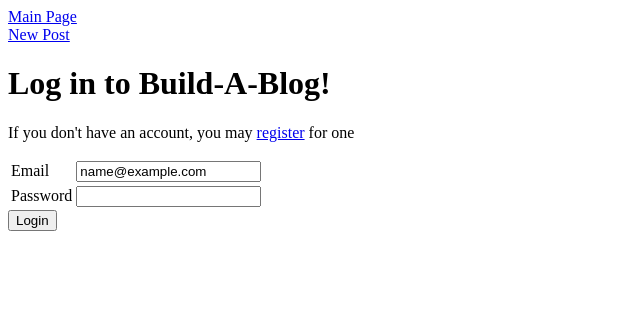
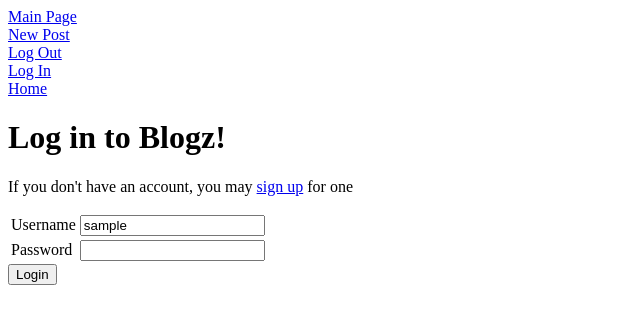
Before and after one commit to mc0101/blogz, a Flask app: template templates/login.html in a window 1280 px wide. Shown: the top 324 px of the page, without its empty margins (0-640 px from the left). Run offline with Flask 2, Linux system fonts and the light colour scheme; the visitor is signed in with stand-in values (Sample User, id 1); tables that the repository leaves empty hold one stand-in row (values such as "Sample post"); the template is opened without the code that fills it: most values are stand-ins (such as "Sample title", 1, 10 or a date in 2020).

Commit message:
passed first functionality check

```diff
--- a/main.py
+++ b/main.py
@@ -3,7 +3,7 @@ from flask_sqlalchemy import SQLAlchemy
 
 app = Flask(__name__)
 app.config['DEBUG'] = True
-app.config['SQLALCHEMY_DATABASE_URI'] = 'mysql+pymysql://blogz:blogz@localhost:8889/build-a-blog'
+app.config['SQLALCHEMY_DATABASE_URI'] = 'mysql+pymysql://blogz:blogz@localhost:8889/blogz'
 app.config['SQLALCHEMY_ECHO'] = True
 db = SQLAlchemy(app)
 app.secret_key = 'abcdefg'
@@ -21,56 +21,67 @@ class Blog(db.Model):
 
 class User(db.Model):
     id = db.Column(db.Integer, primary_key = True)
-    email = db.Column(db.String(120), unique=True)
+    username = db.Column(db.String(120), unique=True)
     password = db.Column(db.String(120))
-    posts = db.relationship('Blog', backref='owner')
+    blogs = db.relationship('Blog', backref='owner')
 
-    def __init__(self, email, password):
-        self.email = email
+    def __init__(self, username, password):
+        self.username = username
         self.password = password
 
 @app.before_request
 def require_login():
-    allowed_routes = ['login', 'register']
-    if request.endpoint not in allowed_routes and 'email' not in session:
+    allowed_routes = ['login', 'signup', 'index', 'mainblog']
+    '''add mainblog to the above dictionary at some point'''
+    if request.endpoint not in allowed_routes and 'username' not in session:
         return redirect('/login')
 
 @app.route('/login', methods=['POST', 'GET'])
 def login():
     if request.method == 'POST':
-        email = request.form['email']
+        username = request.form['username']
         password = request.form['password']
-        user = User.query.filter_by(email = email).first()
-        if user and user.password == password:
-            session['email'] = email
+        user = User.query.filter_by(username = username).first()
+        '''if user and user.username not in user:
+            flash('Username is incorrect.', 'error')'''
+        if user and user.password != password:
+            flash('Password is incorrect.', 'error')
+        elif user and user.password == password:
+            session['username'] = username
             flash("Logged in!")
-            return redirect('/')
-        else:
-            flash('User password incorrect, or user does not exist.', 'error')
+            return redirect('/newpost')
     return render_template('login.html')
 
-@app.route('/register', methods=['POST', 'GET'])
-def register():
+@app.route('/signup', methods=['POST', 'GET'])
+def signup():
     if request.method == 'POST':
-        email = request.form['email']
+        username = request.form['username']
         password = request.form['password']
         verify = request.form['verify']
-
-        existing_user = User.query.filter_by(email=email).first()
-        if not existing_user:
-            new_user = User(email, password)
+        existing_user = User.query.filter_by(username=username).first()
+        if username == "" or password == "" or verify == "":
+            flash('Each field must be completed.', 'error')
+            return redirect('signup')
+        if password != verify:
+            flash('Passwords must match.', 'error')
+            return redirect('signup')
+        if len(username) < 4 or len(password) < 4:
+            flash("Invalid username or password.", "error")
+            return redirect('signup')
+        elif not existing_user:
+            new_user = User(username, password)
             db.session.add(new_user)
             db.session.commit()
-            session['email'] = email
-            return redirect('/')
+            session['username'] = username
+            return redirect('/newpost')
         else:
-            return "<h1>Duplicate user</h1>"
-    return render_template('register.html')
+            flash("Duplicate user", 'error')
+    return render_template('signup.html')
 
 @app.route('/logout')
 def logout():
-    del session['email']
-    return redirect('/')
+    del session['username']
+    return redirect('/blog')
 
 @app.route("/", methods=['POST', 'GET'])
 def index():
@@ -78,18 +89,19 @@ def index():
 
 @app.route("/blog")
 def mainblog():
-    owner = User.query.filter_by(email=session['email']).first()
-    posts = Blog.query.filter_by(owner=owner).all()
+    '''owner = User.query.filter_by(username=session['username']).first()'''
+    posts = Blog.query.all()
+    '''posts = Blog.query.filter_by(owner=owner).all()'''
     if request.method == "GET" and 'id' in request.args:
         blogid = request.args.get("id")
         blogpost = Blog.query.get(blogid)
         return render_template('blog_post.html', blogpost=blogpost)
     else:
-        return render_template('blog.html', title="Build-A-Blog", posts=posts)
+        return render_template('blog.html', title="Blogz", posts=posts)
 
 @app.route("/newpost", methods=['POST', 'GET'])
 def newpost():
-    owner = User.query.filter_by(email=session['email']).first()
+    owner = User.query.filter_by(username=session['username']).first()
     if request.method == 'POST':
         blog_title = request.form['title']
         blog_post = request.form['content']
@@ -100,6 +112,8 @@ def newpost():
             return redirect ("/blog?id={0}".format(new_blog.id))
         else:
             flash('Both the title and body need to have content.', 'error')
+    if owner == "":
+        return redirect('/login')
     return render_template('newpost.html', title="New Post")
 
 if __name__ == '__main__':
--- a/templates/base.html
+++ b/templates/base.html
@@ -20,6 +20,12 @@
         <a href='blog'>Main Page</a>
         <br>
         <a href='newpost'>New Post</a>
+        <br>
+        <a href='logout'>Log Out</a>
+        <br>
+        <a href='login'>Log In</a>
+        <br>
+        <a href="/">Home</a>
     </div>
 
     {% with messages = get_flashed_messages(with_categories=True) %}
--- a/templates/blog.html
+++ b/templates/blog.html
@@ -2,7 +2,7 @@
 
 
 {% block content %}
-    <h1>Build-A-Blog</h1>
+    <h1>Blogz</h1>
     {% if posts|length == 0 %}
     <p>No posts yet</p>
     {% else %}
--- a/templates/blog_post.html
+++ b/templates/blog_post.html
@@ -2,7 +2,7 @@
 
 
 {% block content %}
-    <h1>Build-A-Blog Post</h1>
+    <h1>Blogz Post</h1>
 
         <h2>{{  blogpost.title  }}</h2>{{  blogpost.body  }}
 
--- a/templates/login.html
+++ b/templates/login.html
@@ -1,14 +1,14 @@
 {% extends "base.html" %}
 
 {% block content %}
-<h1>Log in to Build-A-Blog!</h1>
-<p>If you don't have an account, you may <a href="/register">register</a> for one</p>
+<h1>Log in to Blogz!</h1>
+<p>If you don't have an account, you may <a href="/signup">sign up</a> for one</p>
 <form action="/login" method="post">
     <table>
         <tr>
-            <td><label for="email">Email</label></td>
+            <td><label for="username">Username</label></td>
             <td>
-                <input name="email" type="email" value="{{ email }}">
+                <input name="username" type="text" value="{{ username }}">
             </td>
         </tr>
         <tr>
```
Also changed, not shown: templates/signup.html (+4 -4 lines), templates/singleUser.html (added, +14 -0 lines).
